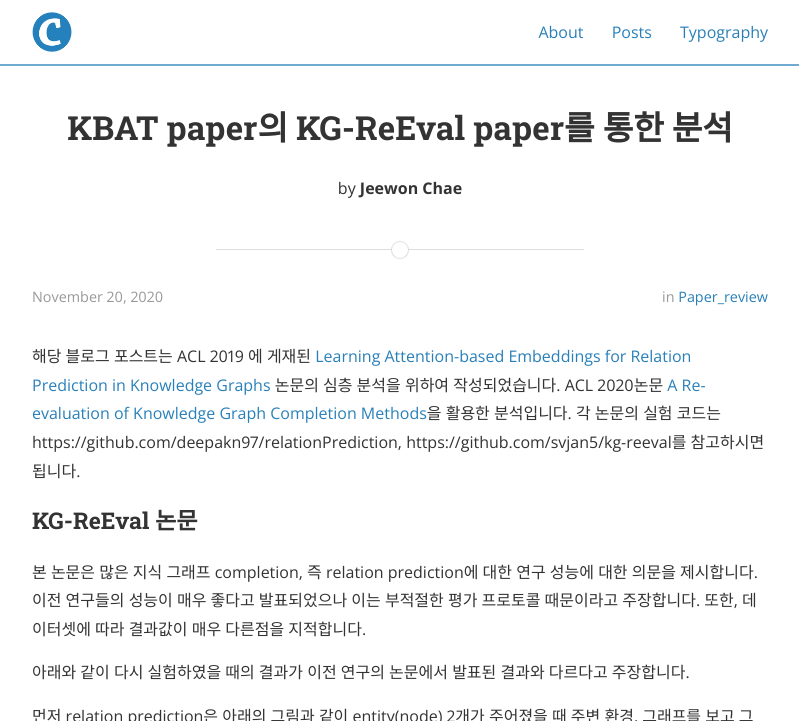
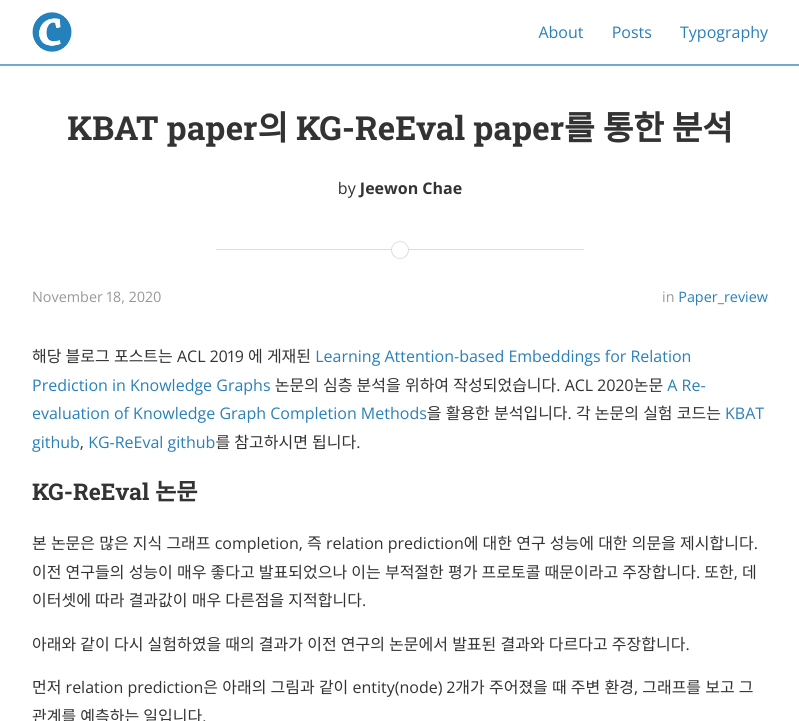
Before and after one commit to jeewon9708/jeewon9708.github.io, a Jekyll site: the page built from _posts/2020-11-19-paper-analysis-01.md, in a window 1280 px wide and 900 px high, cut to the strip 0-721 px from the top of the window. Shown: the whole strip, without its empty margins (240-1039 px from the left). Built offline with Jekyll 4.4.1, drawn with Linux system fonts in a browser that asks for light colours; nearby versions of some CDN libraries; part of the change alters nothing that is shown.

Commit message:
paper analysis

```diff
--- a/_posts/2020-11-19-paper-analysis-01.md
+++ b/_posts/2020-11-19-paper-analysis-01.md
@@ -1,7 +1,7 @@
 ---
 layout: post
 title:  "KBAT paper의 KG-ReEval paper를 통한 분석"
-date:   2020-11-19T16:25:52-23:00
+date:   2020-11-17T16:25:52-23:00
 author: Jeewon Chae
 categories: Paper_review
 use_math: true
@@ -9,7 +9,7 @@ use_math: true
 
 
 
-해당 블로그 포스트는 ACL 2019 에 게재된 [Learning Attention-based Embeddings for Relation Prediction in Knowledge Graphs](https://www.aclweb.org/anthology/P19-1466/) 논문의 심층 분석을 위하여 작성되었습니다. ACL 2020논문 [A Re-evaluation of Knowledge Graph Completion Methods](https://arxiv.org/pdf/1911.03903v3.pdf)을 활용한 분석입니다.  각 논문의 실험 코드는 https://github.com/deepakn97/relationPrediction, https://github.com/svjan5/kg-reeval를 참고하시면 됩니다.
+해당 블로그 포스트는 ACL 2019 에 게재된 [Learning Attention-based Embeddings for Relation Prediction in Knowledge Graphs](https://www.aclweb.org/anthology/P19-1466/) 논문의 심층 분석을 위하여 작성되었습니다. ACL 2020논문 [A Re-evaluation of Knowledge Graph Completion Methods](https://arxiv.org/pdf/1911.03903v3.pdf)을 활용한 분석입니다.  각 논문의 실험 코드는 [KBAT github](https://github.com/deepakn97/relationPrediction), [KG-ReEval github](https://github.com/svjan5/kg-reeval)를 참고하시면 됩니다.
 
 ### KG-ReEval 논문
 
```
